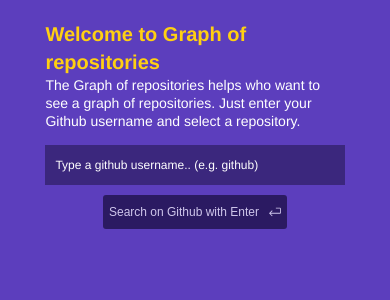
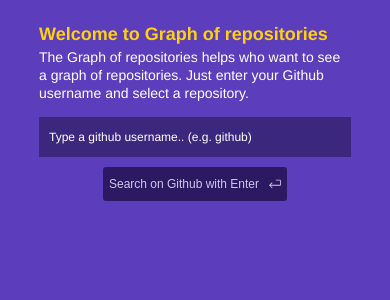
Before and after one commit to volcanioo/tech-assignment, a Vue app: page /#/ in a window 390 px wide. Shown: the top 300 px of the page. Built offline with nearby package versions, Linux system fonts and the light colour scheme.

Commit message:
mobile size

```diff
--- a/src/assets/style.scss
+++ b/src/assets/style.scss
@@ -24,6 +24,8 @@
     }
 }
 body {
+    margin: 0;
+    padding: 0;
     background: #5c3ebd;
 }
 .icon {
@@ -55,7 +57,7 @@
         line-height: 32px;
     }
     @include breakpoint(xs) {
-        font-size: 20px;
+        font-size: 18px;
         line-height: 28px;
         font-weight: 900;
     }
@@ -174,7 +176,7 @@
     }
     @include breakpoint(sm) {
         margin: 20px auto 0 auto;
-        max-width: 80%;
+        max-width: 85%;
     }
     @include breakpoint(xs) {
         margin: 20px auto 0 auto;
```
